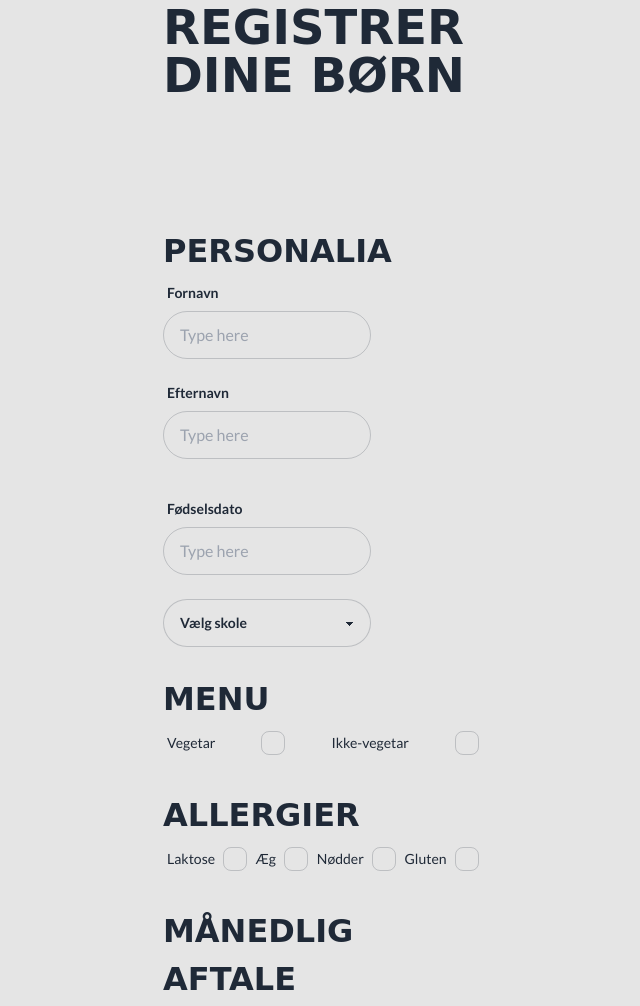
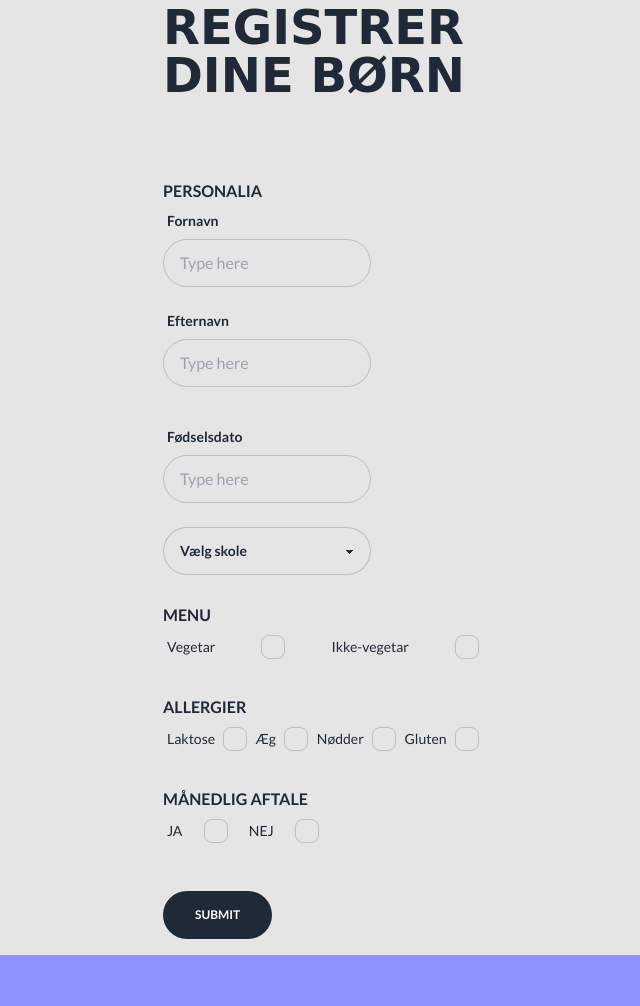
Before and after one commit to julieringaas/SkoleMad, a website built with Parcel: page src/registerchild.html in a window 1280 px wide. Shown: the part 250-1256 px from the top of the page, without its empty margins (13-653 px from the left). Built offline with nearby package versions, Linux system fonts and the light colour scheme; a web font is replaced by a local one.

Commit message:
headings

```diff
--- a/src/registerchild.html
+++ b/src/registerchild.html
@@ -74,7 +74,7 @@
   <body>
 
 
-        <h1 class="text-4xl ml-20 md:text-5xl md:ml-44 mb-32 mt-32 max-w-xs text-h1-and-buttons">REGISTRER DINE BØRN</h1>
+        <h1 class="text-4xl ml-20 md:text-5xl md:ml-44 mb-20 mt-32 max-w-xs text-h1-and-buttons">REGISTRER DINE BØRN</h1>
 
 
     <!-- FORM - PERSONALIA START -->
@@ -83,7 +83,7 @@
 
 
         <div class="form-control w-full max-w-xs mb-2 ml-20 md:ml-44">
-            <h2 class="font-bold">PERSONALIA</h2>
+            <h3 class="font-bold">PERSONALIA</h2>
             <label class="label">
               <span class="label-text font-bold">Fornavn</span>
 
@@ -140,7 +140,7 @@
              <!-- FORM - DIET STARTS -->
 
              <div class="form-control w-80 ml-20 md:ml-44">
-                <h2 class="font-bold mt-7">MENU</h2>
+                <h3 class="font-bold mt-7">MENU</h2>
                 <label class="label cursor-pointer">
                   <span class="label-text">Vegetar</span>
                   <input type="checkbox"  class="checkbox">
@@ -155,7 +155,7 @@
 
 
              <div class="form-control w-80 ml-20 md:ml-44 ">
-                <h2 class="font-bold mt-7">ALLERGIER</h2>
+                <h3 class="font-bold mt-7">ALLERGIER</h2>
                 <label class="label cursor-pointer">
                   <span class="label-text">Laktose</span>
                   <input type="checkbox"  class="checkbox">
@@ -173,7 +173,7 @@
 
 
               <div class="form-control w-40 ml-20 md:ml-44 ">
-                <h2 class="font-bold mt-7">MÅNEDLIG AFTALE</h2>
+                <h3 class="font-bold mt-7">MÅNEDLIG AFTALE</h2>
 
 
                  <label class="label cursor-pointer">
@@ -188,11 +188,19 @@
 
 
                <input type="button" onclick="myFunction()" value="Submit" class="btn mt-10 ml-20 border-none bg-h1-and-buttons hover:bg-footer-purple text-white font-bold py-1 px-8 rounded-full text-xs mb-4 md:ml-44 ">
-               <div class="invisible"
-               <h2>Thank you!</h2>
-            </div>
+
 
               </button>
+
+
+
+
+
+
+
+
+
+
 
 
 
--- a/src/tailwind.css
+++ b/src/tailwind.css
@@ -42,7 +42,7 @@ body {
   h3 {
     font-family: "Lato", sans-serif;
     font-weight: 700;
-    font-size: 1.2rem;
+    font-size: 1rem;
   }
 
   p {
```
